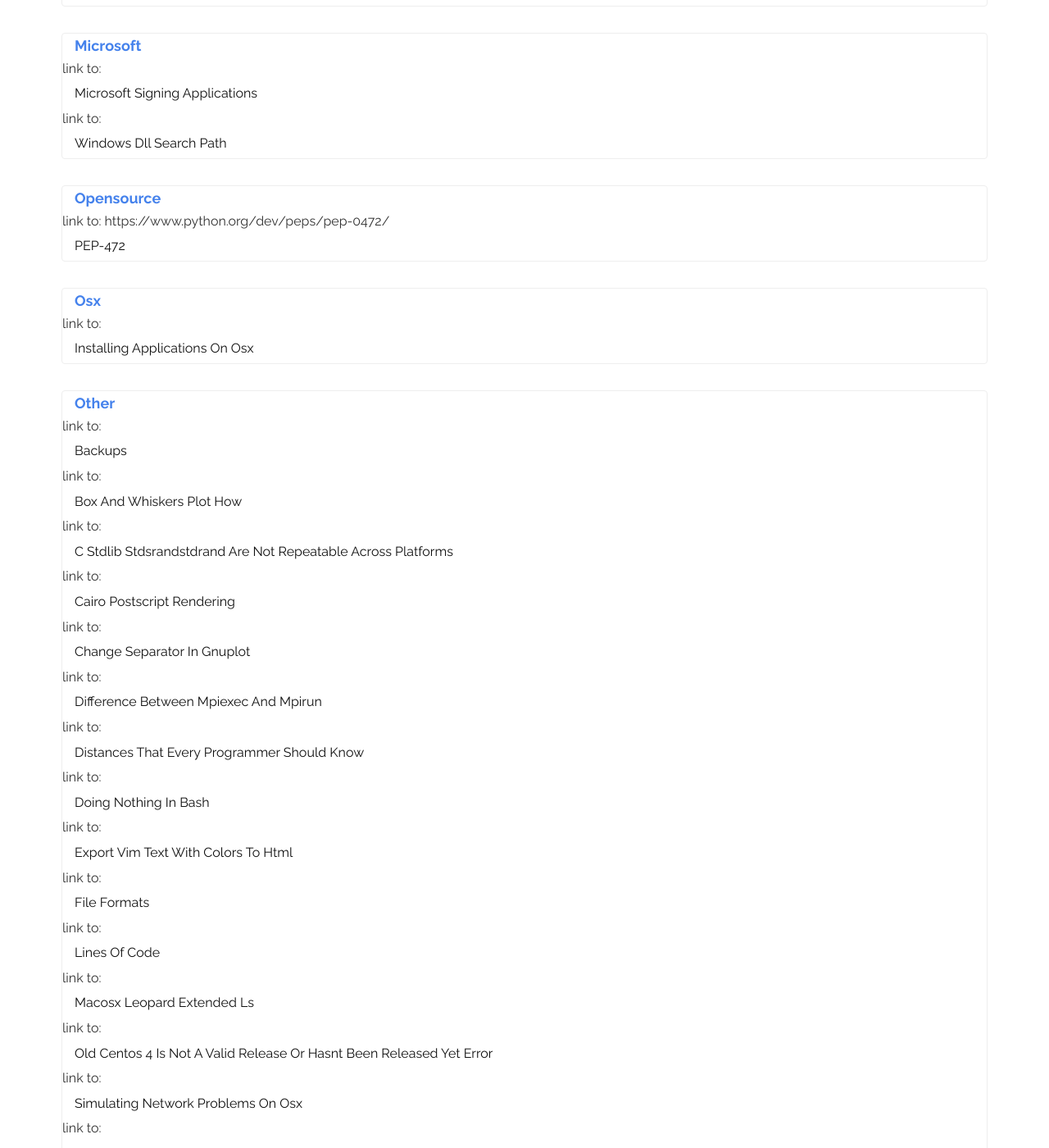
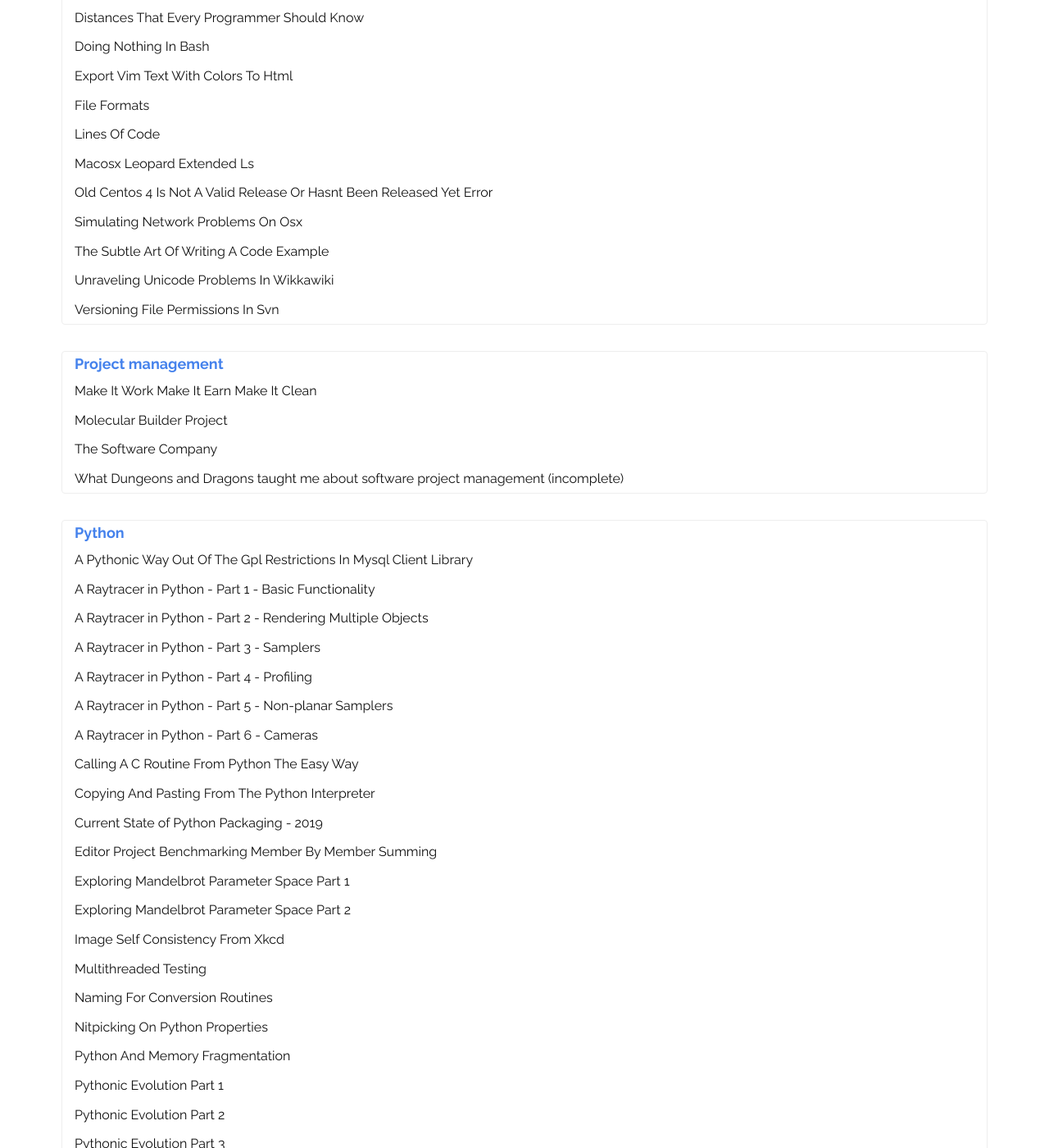
Before and after one commit to stefanoborini/stefanoborini.github.io, a Jekyll site: the page built from index.html, in a window 1280 px wide and 1400 px high, scrolled down 2058 px. Shown: the whole window at 82% size. Built offline with Jekyll 4.4.1, drawn with Linux system fonts in a browser that asks for light colours; the list of posts is cut into pages by our own code; some of the changed text lies outside the part shown.

```diff
--- a/index.html
+++ b/index.html
@@ -21,7 +21,6 @@ layout: default
                   </div>
             {% assign sorted_posts = category[1] | sort:"title" %}
             {% for post in sorted_posts %}
-                link to: {{post.link_to }}
                 {% if post.link_to %}
                     <a href="{{ post.link_to }}" class="index-anchor"><div class="panel-body">{{ post.title }}</div></a>
                 {% else %}
```
Also changed, not shown: _posts/2019-06-01-model-view-controller.md (added, +5 -0 lines).
